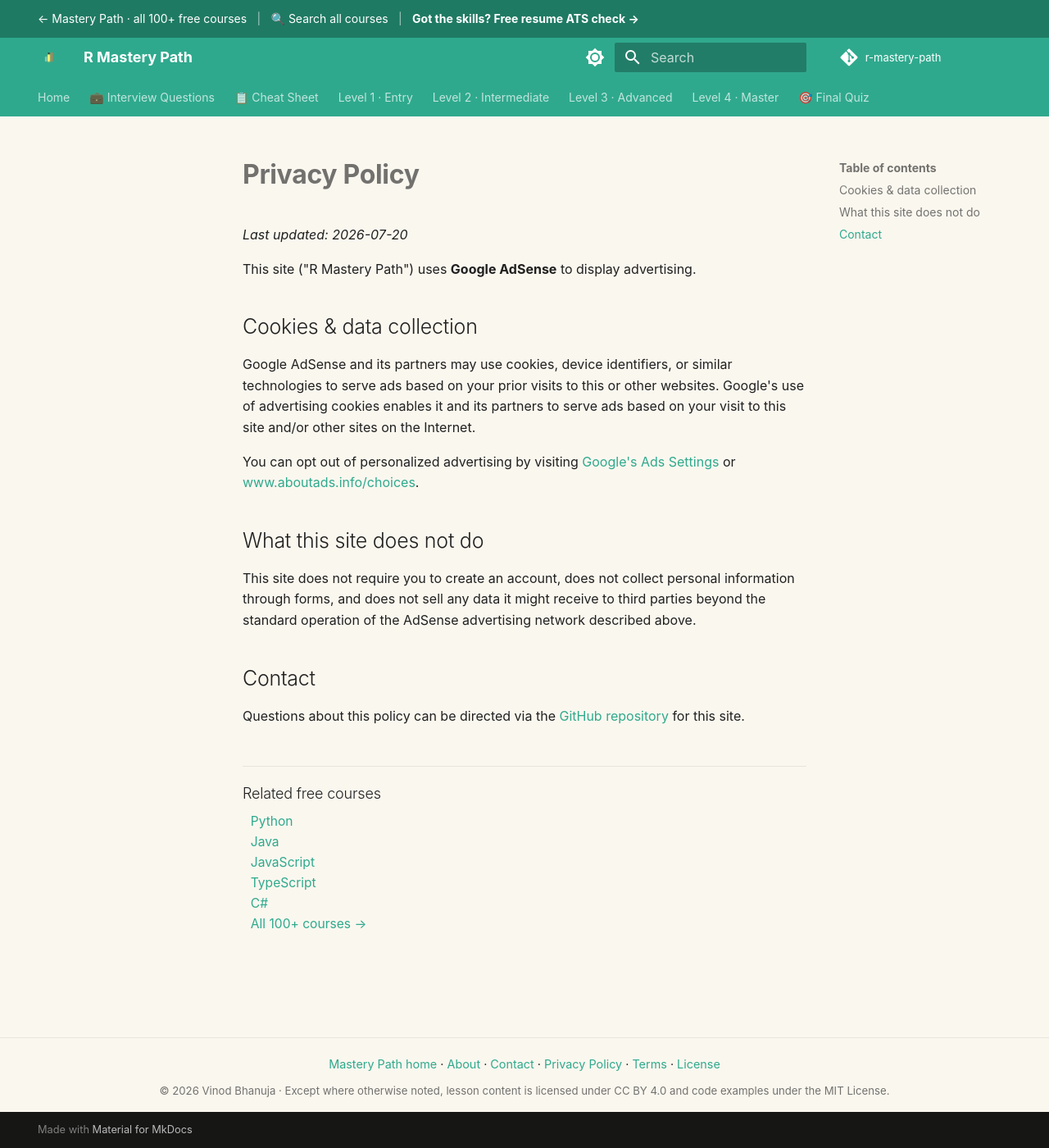
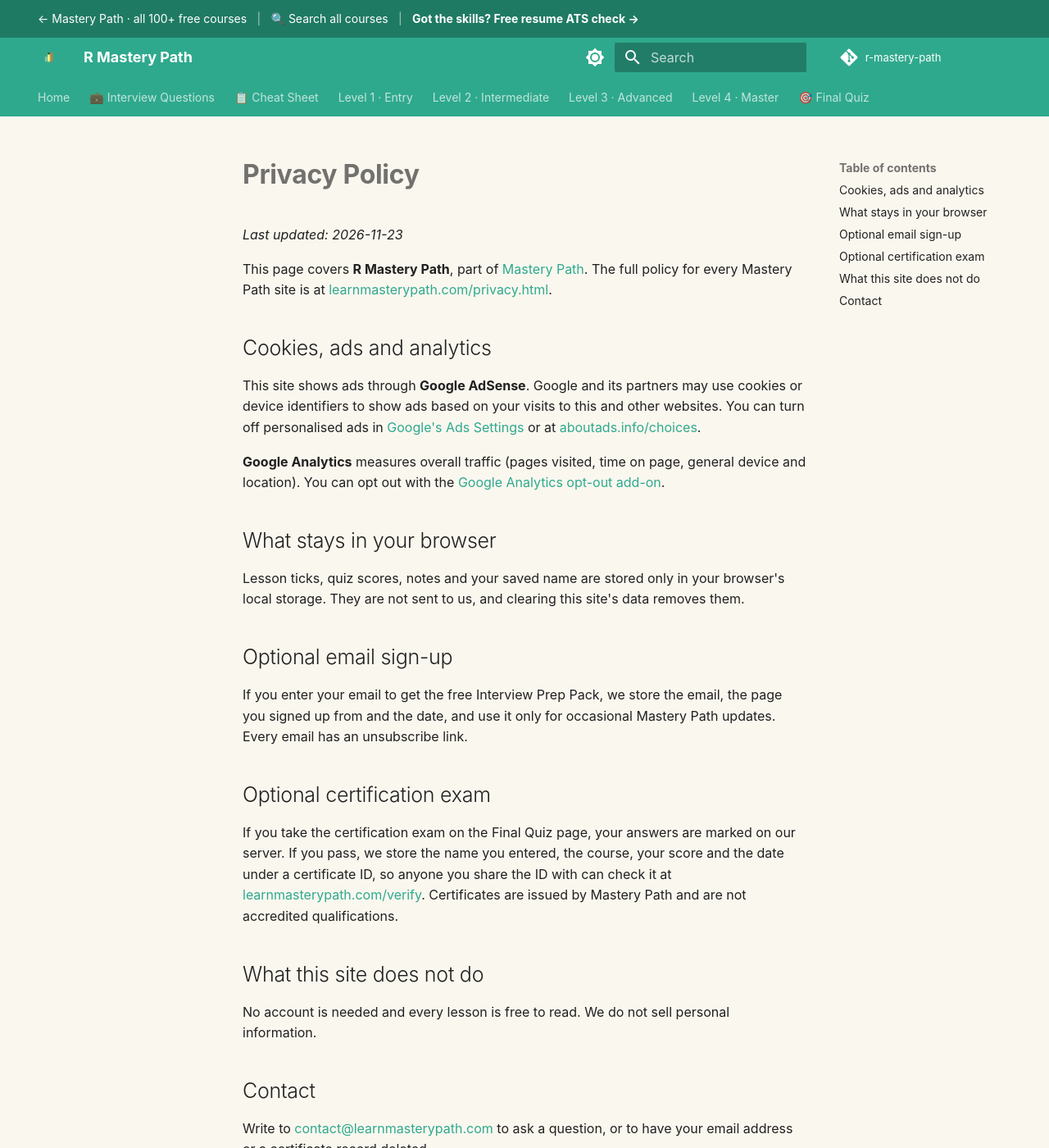
Before and after one commit to SIGILIPELLI/r-mastery-path, an MkDocs documentation site: the page built from docs/privacy.md, in a window 1280 px wide and 1400 px high. Shown: the whole window at 82% size. Built offline with MkDocs 1.6.1 and Material for MkDocs 9.7.7, drawn with Linux system fonts in a browser that asks for light colours; comment, search, counter and statistics services are not loaded.

Commit message:
Update privacy page: progress stays in the browser, optional email sign-up and certification exam, link to the full policy
Co-Authored-By: Claude Opus 5.5 <noreply@anthropic.com>

```diff
--- a/docs/privacy.md
+++ b/docs/privacy.md
@@ -1,33 +1,35 @@
 ---
-description: "Privacy policy for the free R Mastery Path: how Google Analytics and AdSense cookies are used, what is not collected, and how to opt out."
+description: "Privacy policy for the free R Mastery Path: cookies for ads and analytics, what stays in your browser, and the optional email sign-up and certification exam."
 ---
 
 # Privacy Policy
 
-_Last updated: 2026-07-20_
+_Last updated: 2026-11-23_
 
-This site ("R Mastery Path") uses **Google AdSense** to display advertising.
+This page covers **R Mastery Path**, part of [Mastery Path](https://learnmasterypath.com/). The full policy for every Mastery Path site is at [learnmasterypath.com/privacy.html](https://learnmasterypath.com/privacy.html).
 
-## Cookies & data collection
+## Cookies, ads and analytics
 
-Google AdSense and its partners may use cookies, device identifiers, or similar
-technologies to serve ads based on your prior visits to this or other websites.
-Google's use of advertising cookies enables it and its partners to serve ads
-based on your visit to this site and/or other sites on the Internet.
+This site shows ads through **Google AdSense**. Google and its partners may use cookies or device identifiers to show ads based on your visits to this and other websites. You can turn off personalised ads in [Google's Ads Settings](https://adssettings.google.com/) or at [aboutads.info/choices](https://www.aboutads.info/choices/).
 
-You can opt out of personalized advertising by visiting
-[Google's Ads Settings](https://adssettings.google.com/) or
-[www.aboutads.info/choices](https://www.aboutads.info/choices/).
+**Google Analytics** measures overall traffic (pages visited, time on page, general device and location). You can opt out with the [Google Analytics opt-out add-on](https://tools.google.com/dlpage/gaoptout).
+
+## What stays in your browser
+
+Lesson ticks, quiz scores, notes and your saved name are stored only in your browser's local storage. They are not sent to us, and clearing this site's data removes them.
+
+## Optional email sign-up
+
+If you enter your email to get the free Interview Prep Pack, we store the email, the page you signed up from and the date, and use it only for occasional Mastery Path updates. Every email has an unsubscribe link.
+
+## Optional certification exam
+
+If you take the certification exam on the Final Quiz page, your answers are marked on our server. If you pass, we store the name you entered, the course, your score and the date under a certificate ID, so anyone you share the ID with can check it at [learnmasterypath.com/verify](https://learnmasterypath.com/verify/). Certificates are issued by Mastery Path and are not accredited qualifications.
 
 ## What this site does not do
 
-This site does not require you to create an account, does not collect personal
-information through forms, and does not sell any data it might receive to third
-parties beyond the standard operation of the AdSense advertising network
-described above.
+No account is needed and every lesson is free to read. We do not sell personal information.
 
 ## Contact
 
-Questions about this policy can be directed via the
-[GitHub repository](https://github.com/SIGILIPELLI/r-mastery-path) for this
-site.
+Write to [contact@learnmasterypath.com](mailto:contact@learnmasterypath.com) to ask a question, or to have your email address or a certificate record deleted.
```
